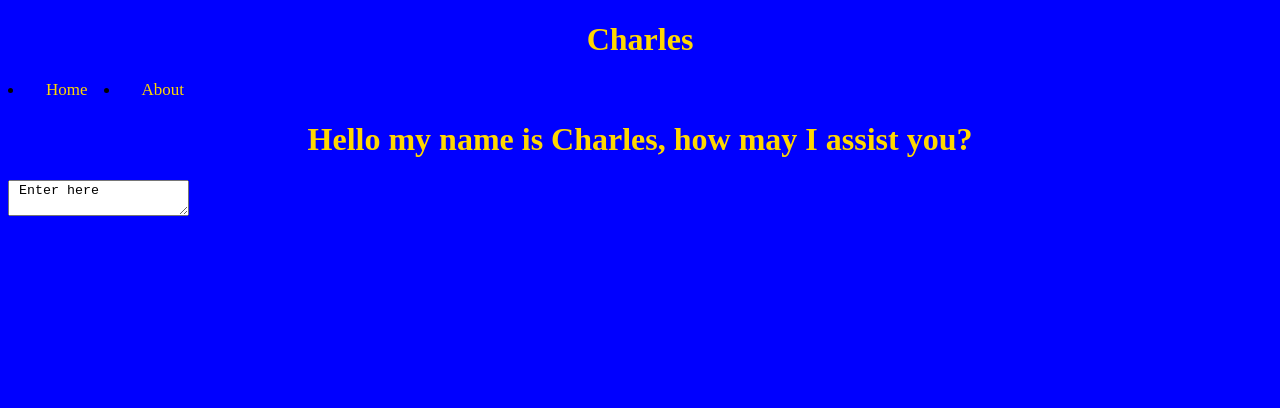
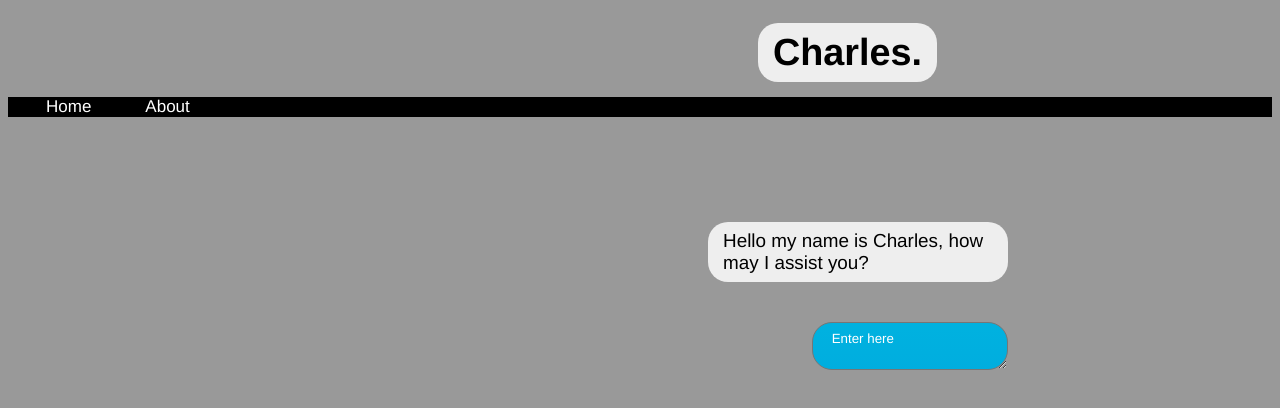
Before and after one commit to AmanKaushik77/COSC310, a plain HTML site: page index.html in a window 1280 px wide. Drawn offline with Linux system fonts and the light colour scheme.

Commit message:
edited the whole page

```diff
--- a/index.html
+++ b/index.html
@@ -5,8 +5,10 @@
     <meta http-equiv="X-UA-Compatible" content="IE=edge">
     <link rel="stylesheet" href="styles.css">
     <meta name="viewport" content="width=device-width, initial-scale=1.0">
-    <title>Charles</title>
-    <h1>Charles</h1>
+    <title>Charles.</title>
+    <div class = "chatHead">
+    <h1 class = "oMessage" style="font-size: 1cm";>Charles.</h1>
+    </div>
 
 </head>
 
@@ -19,7 +21,16 @@
             <li><a href="#about">About</a></li>
         </div>
       </div>
-    <h1>Hello my name is Charles, how may I assist you?</h1>
-    <textarea> Enter here </textarea>
+    <div class = "chat">
+        <p class = "oMessage" style = "font-size: .5cm";>Hello my name is Charles, how may I assist you?</p>
+        <div class = "mine messages">
+            <textarea class = "message last" Style = "font-family: Helvetica";> Enter here </textarea>
+        </div>
+    </div>
+
+
+
+
+
 </body>
 </html>
--- a/styles.css
+++ b/styles.css
@@ -1,17 +1,18 @@
 body{
-    background-color: blue;
+    background-color: #999999;
+    font-family: Helvetica;
 }
 h1{
-    color: gold;
+    color: black;
     text-align: center;
 }
 .topnav {
-    background-color: blue ;
+    background-color: black ;
     overflow: hidden;
   }
   .topnav a {
     float: center;
-    color: gold;
+    color: white;
     text-align: right;
     padding: 14px 16px ;
     text-decoration: none;
@@ -24,3 +25,71 @@ h1{
   float: left;
   align-items: stretch;
 }
+.introduct{
+  text-align: center;
+  font-size: ".2cm";
+}
+.chatHead{
+  width: 170px;
+
+  display: center;
+  flex-direction: column;
+  padding: 10px;
+  padding-left: 750px;
+}
+.chat {
+  width: 300px;
+
+  display: center;
+  flex-direction: column;
+  padding: 10px;
+  padding-left: 700px;
+  padding-top: 100px;
+
+}
+.oMessage{
+  border-radius: 20px;
+  padding: 8px 15px;
+  margin-top: 5px;
+  margin-bottom: 5px;
+  display: inline-block;
+  background-color: #eee;
+
+}
+.messages {
+  margin-top: 30px;
+  display: flex;
+  flex-direction: column;
+}
+
+.message {
+  border-radius: 20px;
+  padding: 8px 15px;
+  margin-top: 5px;
+  margin-bottom: 5px;
+  display: inline-block;
+}
+
+.yours {
+  align-items: flex-start;
+}
+
+.yours .message {
+  margin-right: 25%;
+  background-color: #eee;
+  position: relative;
+}
+
+
+
+.mine {
+  align-items: flex-end;
+}
+
+.mine .message {
+  color: white;
+  margin-left: 25%;
+  background: linear-gradient(to bottom, #00D0EA 0%, #0085D1 100%);
+  background-attachment: fixed;
+  position: relative;
+}
```
